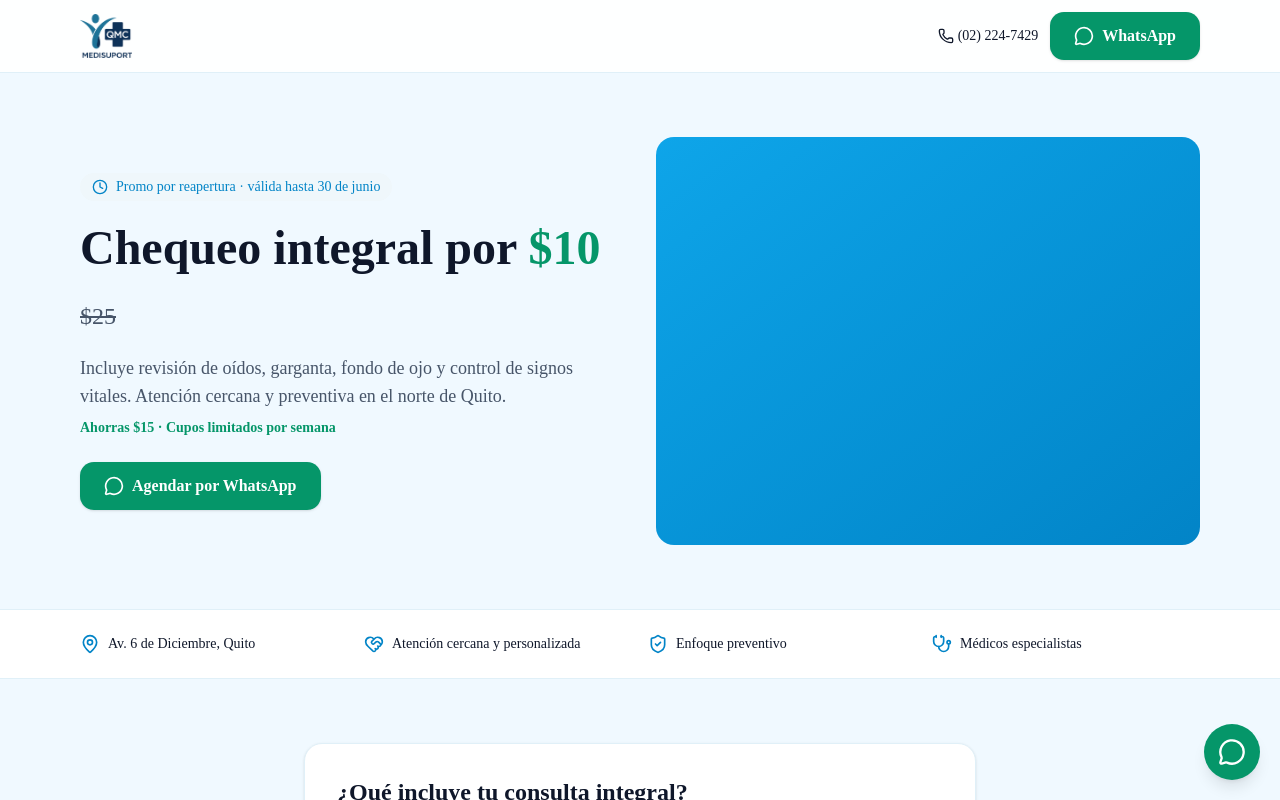
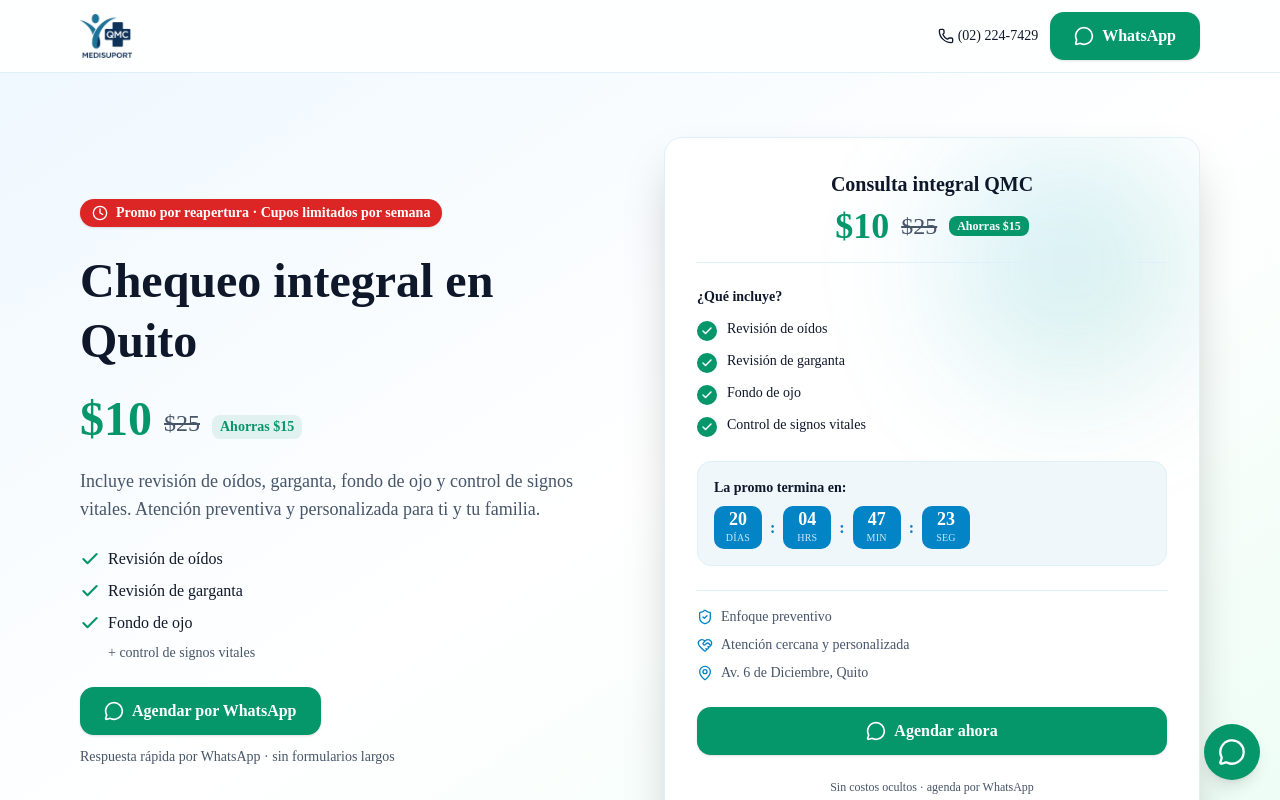
Before and after one commit to hcruzmulet-lab/qmc-landing, a Next.js app in the folder code/: page / in a window 1280 px wide. Shown: the top 800 px of the page. Built offline with nearby package versions, Linux system fonts and the light colour scheme; no server answers.

Commit message:
feat: premium hero with booking card, live countdown, trust signals

```diff
--- a/code/components/sections/hero.tsx
+++ b/code/components/sections/hero.tsx
@@ -1,38 +1,143 @@
-import { Clock } from "lucide-react";
+import { Clock, Check, ShieldCheck, HeartHandshake, MapPin } from "lucide-react";
 import { promo, savingsLabel } from "@/lib/promo";
 import { CtaButton } from "@/components/sections/cta-button";
+import { Reveal } from "@/components/sections/reveal";
+import { Countdown } from "@/components/sections/countdown";
+
+const includes = [
+  "Revisión de oídos",
+  "Revisión de garganta",
+  "Fondo de ojo",
+  "Control de signos vitales",
+];
+
+const trust = [
+  { icon: ShieldCheck, label: "Enfoque preventivo" },
+  { icon: HeartHandshake, label: "Atención cercana y personalizada" },
+  { icon: MapPin, label: "Av. 6 de Diciembre, Quito" },
+];
 
 export function Hero() {
   return (
-    <section className="mx-auto max-w-6xl px-4 py-12 sm:py-16">
-      <div className="grid items-center gap-8 md:grid-cols-2">
-        <div>
-          <span className="inline-flex items-center gap-2 rounded-full bg-[var(--color-muted)] px-3 py-1 text-sm font-medium text-[var(--color-primary)]">
+    <section className="relative overflow-hidden bg-gradient-to-br from-[#EFF8FF] via-white to-[#ECFDF5]">
+      <div className="mx-auto max-w-6xl px-4 py-12 sm:py-16">
+        <div className="grid items-center gap-10 lg:grid-cols-2 lg:gap-12">
+          {/* Left column — copy + CTA */}
+          <Reveal className="space-y-6">
+            <span className="inline-flex items-center gap-2 rounded-full bg-[var(--color-destructive)] px-3 py-1 text-sm font-semibold text-white shadow-sm">
               <Clock className="h-4 w-4" aria-hidden="true" />
-            Promo {promo.reason} · válida hasta {promo.validUntil}
+              Promo {promo.reason} · {promo.scarcity}
             </span>
-          <h1 className="mt-4 font-[var(--font-heading)] text-4xl font-bold leading-tight text-[var(--color-foreground)] sm:text-5xl">
-            Chequeo integral por{" "}
-            <span className="text-[var(--color-accent)]">{promo.price}</span>{" "}
-            <span className="text-2xl font-normal text-[var(--color-muted-foreground)] line-through">
+
+            <h1 className="font-[var(--font-heading)] text-4xl font-bold leading-tight text-[var(--color-foreground)] sm:text-5xl">
+              Chequeo integral en Quito
+            </h1>
+
+            <div className="flex items-end gap-3">
+              <span className="text-5xl font-bold text-[var(--color-accent)] tabular-nums">{promo.price}</span>
+              <span className="pb-1 text-2xl font-normal text-[var(--color-muted-foreground)] line-through tabular-nums">
                 {promo.regularPrice}
               </span>
-          </h1>
-          <p className="mt-4 text-lg text-[var(--color-muted-foreground)]">
+              <span className="mb-1 rounded-md bg-[var(--color-accent)]/10 px-2 py-0.5 text-sm font-semibold text-[var(--color-accent)]">
+                {savingsLabel(promo)}
+              </span>
+            </div>
+
+            <p className="text-lg text-[var(--color-muted-foreground)]">
               Incluye revisión de oídos, garganta, fondo de ojo y control de signos vitales.
-            Atención cercana y preventiva en el norte de Quito.
+              Atención preventiva y personalizada para ti y tu familia.
             </p>
-          <p className="mt-2 text-sm font-semibold text-[var(--color-accent)]">
-            {savingsLabel(promo)} · {promo.scarcity}
-          </p>
-          <div className="mt-6">
+
+            <ul className="space-y-2">
+              {includes.slice(0, 3).map((item) => (
+                <li key={item} className="flex items-center gap-2 text-[var(--color-foreground)]">
+                  <Check className="h-5 w-5 text-[var(--color-accent)]" strokeWidth={2.5} aria-hidden="true" />
+                  {item}
+                </li>
+              ))}
+              <li className="pl-7 text-sm text-[var(--color-muted-foreground)]">+ control de signos vitales</li>
+            </ul>
+
+            <div>
               <CtaButton
                 message={`Hola QMC, quiero agendar mi consulta integral de ${promo.price}`}
                 source="hero"
               />
+              <p className="mt-3 text-sm text-[var(--color-muted-foreground)]">
+                Respuesta rápida por WhatsApp · sin formularios largos
+              </p>
+            </div>
+          </Reveal>
+
+          {/* Right column — booking ticket card */}
+          <Reveal delay={0.15}>
+            <div className="relative overflow-hidden rounded-2xl border border-[var(--color-border)] bg-white p-6 shadow-2xl sm:p-8">
+              <div
+                className="absolute right-0 top-0 -z-0 h-64 w-64 rounded-full bg-gradient-to-br from-[var(--color-secondary)]/15 to-[var(--color-accent)]/15 blur-3xl"
+                aria-hidden="true"
+              />
+              <div className="relative z-10 space-y-6">
+                {/* Header */}
+                <div className="space-y-2 border-b border-[var(--color-border)] pb-4 text-center">
+                  <h2 className="font-[var(--font-heading)] text-xl font-bold text-[var(--color-foreground)]">
+                    Consulta integral QMC
+                  </h2>
+                  <div className="flex items-center justify-center gap-3">
+                    <span className="text-4xl font-bold text-[var(--color-accent)] tabular-nums">{promo.price}</span>
+                    <span className="text-2xl text-[var(--color-muted-foreground)] line-through tabular-nums">
+                      {promo.regularPrice}
+                    </span>
+                    <span className="rounded-md bg-[var(--color-accent)] px-2 py-0.5 text-xs font-semibold text-white">
+                      {savingsLabel(promo)}
+                    </span>
                   </div>
                 </div>
-        <div className="aspect-[4/3] w-full rounded-2xl bg-gradient-to-br from-[var(--color-secondary)] to-[var(--color-primary)]" aria-hidden="true" />
+
+                {/* Includes checklist */}
+                <div className="space-y-3">
+                  <h3 className="text-sm font-semibold text-[var(--color-foreground)]">¿Qué incluye?</h3>
+                  <ul className="space-y-2.5">
+                    {includes.map((item) => (
+                      <li key={item} className="flex items-start gap-2.5">
+                        <span className="mt-0.5 flex h-5 w-5 shrink-0 items-center justify-center rounded-full bg-[var(--color-accent)]">
+                          <Check className="h-3 w-3 text-white" strokeWidth={3} aria-hidden="true" />
+                        </span>
+                        <span className="text-sm text-[var(--color-foreground)]">{item}</span>
+                      </li>
+                    ))}
+                  </ul>
+                </div>
+
+                {/* Countdown */}
+                <div className="rounded-xl border border-[var(--color-border)] bg-[var(--color-muted)] p-4">
+                  <p className="mb-2 text-sm font-semibold text-[var(--color-foreground)]">La promo termina en:</p>
+                  <Countdown targetISO={promo.validUntilISO} />
+                </div>
+
+                {/* Trust signals */}
+                <div className="space-y-2 border-t border-[var(--color-border)] pt-4">
+                  {trust.map(({ icon: Icon, label }) => (
+                    <div key={label} className="flex items-center gap-2 text-sm text-[var(--color-muted-foreground)]">
+                      <Icon className="h-4 w-4 shrink-0 text-[var(--color-primary)]" aria-hidden="true" />
+                      {label}
+                    </div>
+                  ))}
+                </div>
+
+                {/* CTA */}
+                <CtaButton
+                  message={`Hola QMC, quiero agendar mi consulta integral de ${promo.price}. ¿Qué horarios tienen?`}
+                  source="hero-card"
+                  label="Agendar ahora"
+                  className="w-full"
+                />
+                <p className="text-center text-xs text-[var(--color-muted-foreground)]">
+                  Sin costos ocultos · agenda por WhatsApp
+                </p>
+              </div>
+            </div>
+          </Reveal>
+        </div>
       </div>
     </section>
   );
```
Lines whose indentation alone changed are shown as unchanged.
